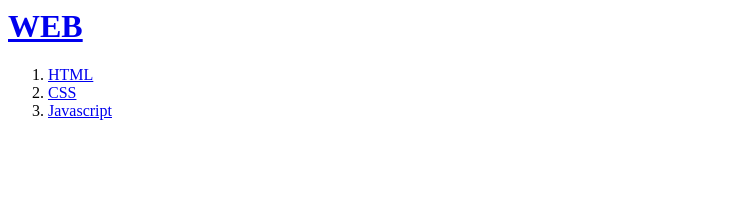
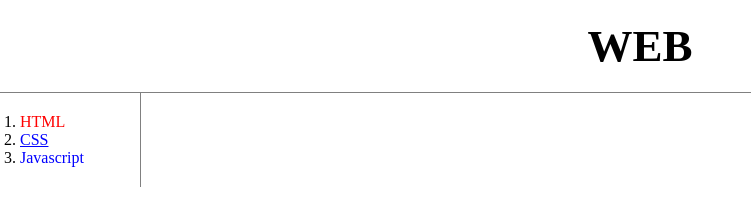
Before and after one commit to dahoontown/HTML-practice, a plain HTML site: page index.html in a window 1280 px wide. Shown: the whole page, without its empty margins (0-751 px from the left). Drawn offline with Linux system fonts and the light colour scheme.

Commit message:
html&css practice

```diff
--- a/index.html
+++ b/index.html
@@ -3,13 +3,42 @@
 <html>
 <head>
 <title>메인</title>
+<style>
+  a {
+    color:black;
+    text-decoration: none;
+  }
+  .saw{
+    color:red;
+  }
+  #active
+  {
+    color:blue
+  }
+  h1 {
+    font-size: 45px;
+    text-align: center;
+    border-bottom: 1px solid gray;
+    margin:0;
+    padding: 20px;
+  }
+  ol{
+    border-right: 1px solid gray;
+    width: 100px;
+    margin:0;
+    padding: 20px;
+  }
+  body{
+    margin:0;
+  }
+</style>
 </head>
 <body>
   <h1><a href="index.html">WEB</a></h1>
   <ol>
-    <li><a href="1.html">HTML</a></li>
-    <li><a href="2.html">CSS</a></li>
-    <li><a href="3.html">Javascript</a></li>
+    <li><a href="1.html"class="saw">HTML</a></li>
+    <li><a href="2.html" style="color:blue;text-decoration: underline;">CSS</a></li>
+    <li><a href="3.html"class="saw active" id="active">Javascript</a></li>
   </ol>
   </body>
 </html>
```
Also changed, not shown: 1.html (+6 -2 lines), 2.html (+7 -2 lines), 3.html (+5 -2 lines).
